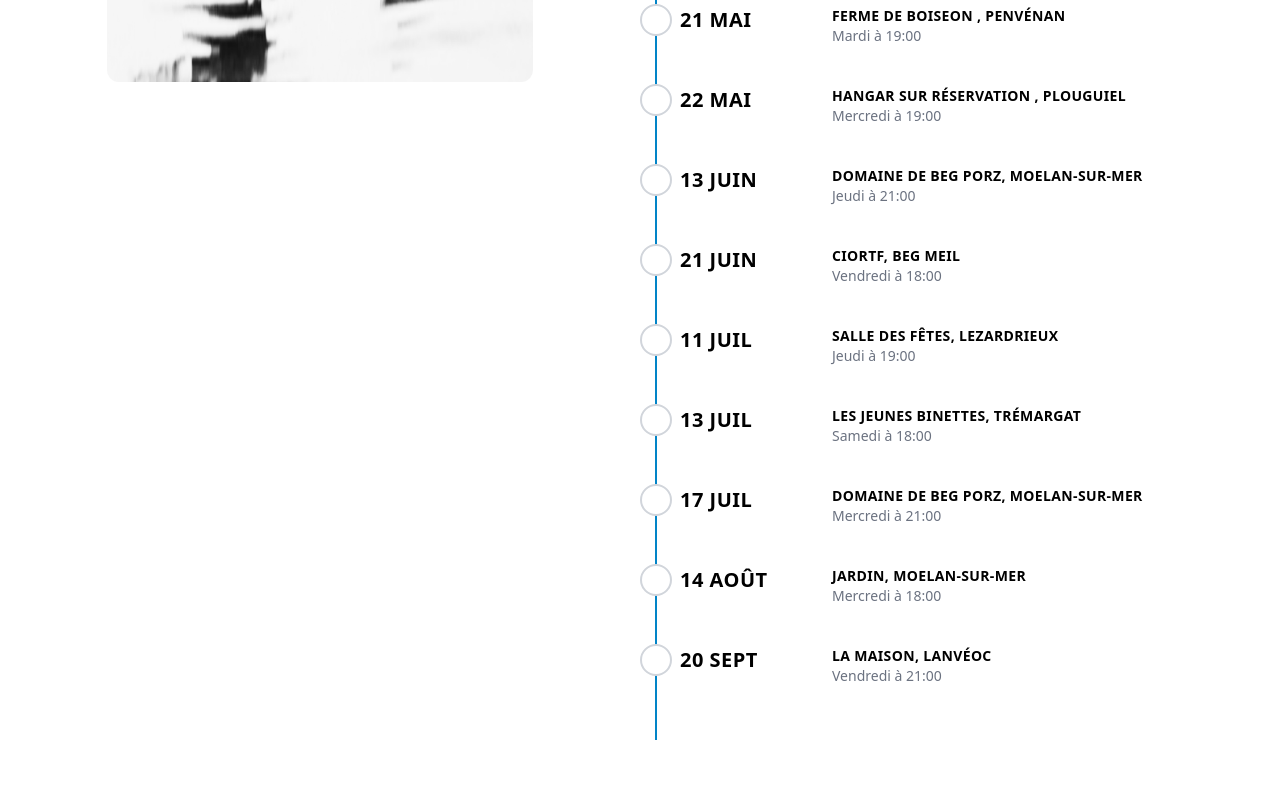
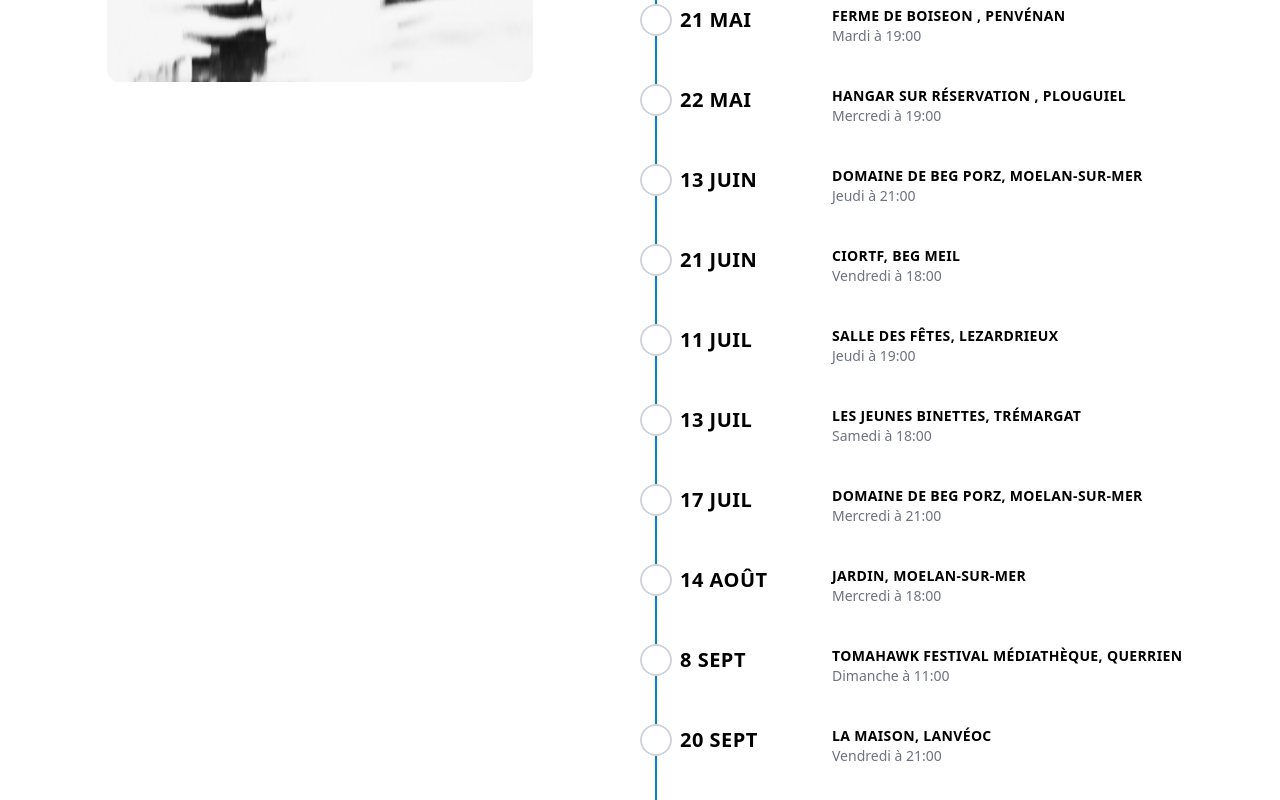
Before and after one commit to AlexandreKempf/en-tete-a-texte, a SvelteKit app: page /concerts in a window 1280 px wide. Shown: the part 686-1486 px from the top of the page. Before the commit the page ends 1426 px from the top, so only its background shows below. Built offline with nearby package versions, Linux system fonts and the light colour scheme.

Commit message:
Update concerts.js

```diff
--- a/src/routes/concerts.js
+++ b/src/routes/concerts.js
@@ -242,9 +242,16 @@ export const concerts = [
         place: 'Jardin, Moelan-Sur-Mer'
     },
     {
+        date: new Date(2024, 8, 8, 11, 0),
+        place: 'Tomahawk Festival Médiathèque, Querrien'
+    },
+    {
         date: new Date(2024, 8, 20, 21, 0),
         place: 'La maison, Lanvéoc'
-    }
+    },
+
+
+
 ].sort((concertA, concertB) => concertA.date - concertB.date);
 
 
```
